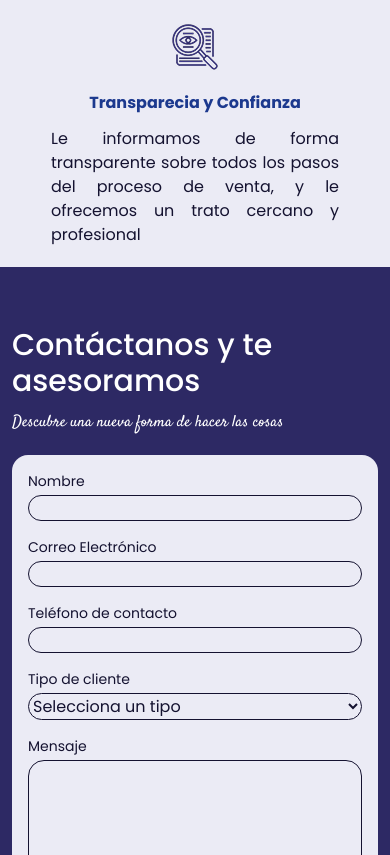
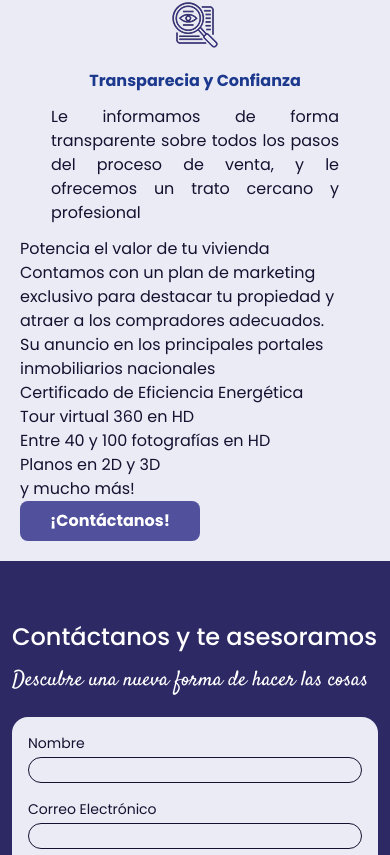
Before and after one commit to pamonge/Mondial, a React (Vite) app: page /sell in a window 390 px wide. Shown: the part 1145-2000 px from the top of the page. Built offline with nearby package versions, Linux system fonts and the light colour scheme.

Commit message:
Add: MarketingPlanComponent

```diff
--- a/src/components/footer/FooterComponent.jsx
+++ b/src/components/footer/FooterComponent.jsx
@@ -12,7 +12,7 @@ export const FooterComponent = () => {
     <div className={footerCompStyles.footContainer}>
       <div className='flex flex-col gap-5 min-lg:max-w-1/2 max-md:w-full'>
         <div className='flex flex-col gap-3'>
-          <h3 className='text-3xl font-medium'>Contáctanos y te asesoramos</h3>
+          <h3 className='max-md:text-2xl text-3xl font-medium'>Contáctanos y te asesoramos</h3>
           <p className='satisfy-regular '>Descubre una nueva forma de hacer las cosas</p>
         </div>
         <div className='flex flex-col'>
@@ -22,7 +22,7 @@ export const FooterComponent = () => {
 
       <div className='flex flex-col gap-5 min-lg:max-w-1/2 max-md:w-full'>
         <div className='flex flex-col' >
-            <h3 className='text-3xl font-medium' >Visítanos</h3>
+            <h3 className='max-md:text-2xl text-3xl font-medium' >Visítanos</h3>
             <div className='flex items-center gap-4'>
               <img className='w-10' src={iconMarc} alt="marquer" />
               <p>
--- a/src/components/home/InmobiliaryWorld.jsx
+++ b/src/components/home/InmobiliaryWorld.jsx
@@ -3,10 +3,10 @@ import { LinkComponent } from '../navigation/LinkComponent'
 
 export const InmobiliaryWorld = () => {
   return (
-    <div className='bg-white m-10 flex p-15 justify-between rounded-2xl max-md:flex-col gap-8'>
+    <div className='bg-white m-1 min-lg:m-10 flex p-15 justify-between rounded-2xl max-md:flex-col gap-8'>
         <div className='flex flex-col gap-4 max-md:text-center min-lg:max-w-2/3'>
-            <h3 className='text-3xl' >Te contamos más sobre el mundo inmobiliario</h3>
-            <p className='text-2xl'>Consejos, tendencias y novedades del sector para que tomes las mejores decisiones, todo en nuestro blog.</p>
+            <h3 className='max-md:text-2xl text-3xl' >Te contamos más sobre el mundo inmobiliario</h3>
+            <p className='max-md:text-xl text-2xl'>Consejos, tendencias y novedades del sector para que tomes las mejores decisiones, todo en nuestro blog.</p>
         </div>
         <div className='flex items-center max-md:justify-center'>
             <LinkComponent src='/news' desc='¡Descubre más!' />
--- a/src/components/home/MondialSlogan.jsx
+++ b/src/components/home/MondialSlogan.jsx
@@ -5,7 +5,7 @@ import { LinkComponent } from '../navigation/LinkComponent.jsx'
 
 export const MondialSlogan = () => {
   return (
-    <div className='relative bg-white m-10 rounded-2xl'>
+    <div className='relative bg-white m-1 min-lg:m-10 rounded-2xl'>
 
       {/* Imagen de fondo */}
       <img
@@ -29,7 +29,7 @@ export const MondialSlogan = () => {
           </div>
 
           <div className='flex flex-col justify-center items-center lg:max-w-md gap-3'>
-            <p className='text-justify'>
+            <p className='text-left min-md:text-justify'>
               Con 25 años de experiencia en el sector inmobiliario, colocamos tu hogar y tus intereses en el epicentro de todo lo que hacemos.
               No vendemos casas, <strong>creamos oportunidades, construimos confianza y entregamos resultados reales</strong>. Gracias a nuestra exclusiva red de compradores cualificados, estrategias de marketing de alto impacto y un enfoque 100% personalizado, transformamos la venta de tu propiedad en una experiencia fluida, transparente y, sobre todo, exitosa. Porque en Mondial Inmobiliaria, <strong>lo que importa para ti... nos importa de verdad</strong>.
             </p>
--- a/src/components/home/QuestionComponent.jsx
+++ b/src/components/home/QuestionComponent.jsx
@@ -3,10 +3,10 @@ import { LinkComponent } from '../navigation/LinkComponent'
 
 export const QuestionComponent = () => {
   return (
-    <div className='bg-[#50509D] m-10  rounded-2xl flex flex-col gap-6 justify-center items-center py-15 px-5' >
+    <div className='bg-[#50509D] m-1 min-lg:m-10  rounded-2xl flex flex-col gap-6 justify-center items-center py-15 px-5' >
       <div className='flex flex-col gap-5 max-sm:text-2xl'>
-        <p className=' text-white text-3xl text-center max-sm:text-2xl'>¿Buscas comprar, vender o alquilar una propiedad?</p>
-        <p className=' text-white text-3xl text-center max-sm:text-2xl'>En Mondial inmobiliaria podemos ayudarte.</p>
+        <p className=' text-white text-3xl text-center max-sm:text-l'>¿Buscas comprar, vender o alquilar una propiedad?</p>
+        <p className=' text-white text-3xl text-center max-sm:text-xl '>En Mondial inmobiliaria podemos ayudarte.</p>
       </div>
       <LinkComponent src='/contact' desc='¡Contáctenos!' style='bg-[#76CBE4] py-2 px-4 rounded-2xl ' />
     </div>
--- /dev/null
+++ b/src/components/sellpage/MarketingPlanComponent.jsx
@@ -0,0 +1,25 @@
+import React from 'react'
+import data from '../../data/dataMarketingPlan'
+import { LinkComponent } from '../navigation/LinkComponent';
+
+export const MarketingPlanComponent = () => {
+    const info = data;
+    const list = data.list;
+  return (
+    <div>
+        <div>
+            <h3>{info.title}</h3>
+            <p>{info.text}</p>
+            <ul>
+                {
+                    list.map((item, idx) => (
+                        <li key={idx}>{item}</li>
+                    ))
+                }
+            </ul>
+            <p>{info.close}</p>
+        </div>
+        <LinkComponent src='/contact' desc='¡Contáctanos!' />
+    </div>
+  )
+}
--- /dev/null
+++ b/src/data/dataMarketingPlan.js
@@ -0,0 +1,14 @@
+const dataMarketingPlan = {
+    title: 'Potencia el valor de tu vivienda',
+    text: 'Contamos con un plan de marketing exclusivo para destacar tu propiedad y atraer a los compradores adecuados.',
+    list: [
+        'Su anuncio en los principales portales inmobiliarios nacionales',
+        'Certificado de Eficiencia Energética',
+        'Tour virtual 360 en HD',
+        'Entre 40 y 100 fotografías en HD',
+        'Planos en 2D y 3D',
+    ],
+    close: 'y mucho más!',
+}
+
+export default dataMarketingPlan;
--- a/src/index.css
+++ b/src/index.css
@@ -22,8 +22,9 @@ body {
 
 .satisfy-regular {
   font-family: "Satisfy", cursive;
-  font-weight: 400;
+  font-weight: 500;
   font-style: normal;
+  font-size: 21px;
 }
 
 .img-shadow {
--- a/src/pages/DetailPage.jsx
+++ b/src/pages/DetailPage.jsx
@@ -1,11 +1,12 @@
 import { DetailPageComponent } from '../components/detailpage/DetailPageComponent'
+import detailStyle from '../styles/NewsStyles/DetailComponentStyle'
+import { Link } from 'react-router-dom'
 
 // Renderiza los detalles de las propiedades cuando uno clickea 'Comprar' o 'Alquilar' en BuyPage o RentPage
 export const DetailPage = () => {
-
-
   return (
     <div>
+      <Link to="/buy" className={detailStyle.backLink}>&lt; Volver</Link>
       <DetailPageComponent />
     </div>
   )
--- a/src/pages/SellPage.jsx
+++ b/src/pages/SellPage.jsx
@@ -6,6 +6,7 @@ import dataSell from '../data/dataSell'
 import dataServices from '../data/dataServices'
 import { SellCardComponent } from '../components/sellpage/SellCardComponent'
 import { ServicesComponent } from '../components/buysellservices/ServicesComponent'
+import { MarketingPlanComponent } from '../components/sellpage/MarketingPlanComponent'
 
 export const SellPage = () => {
   const data = dataServices.sell
@@ -25,7 +26,7 @@ export const SellPage = () => {
           ))
         }
       </div>
-
+      <MarketingPlanComponent />
     </div>
   )
 }
```
Also changed, not shown: src/components/footer/SocialMediaComponent.jsx (+7 -7 lines).
